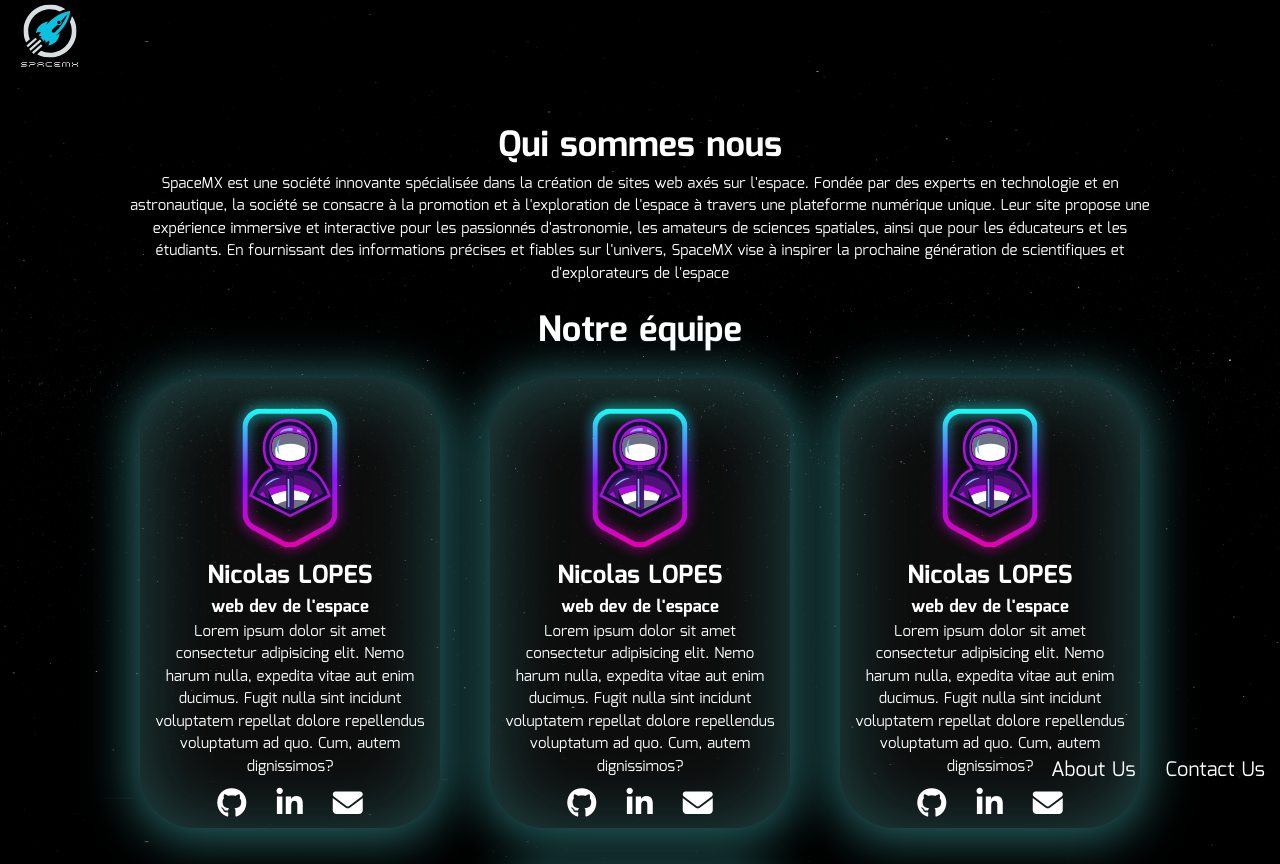
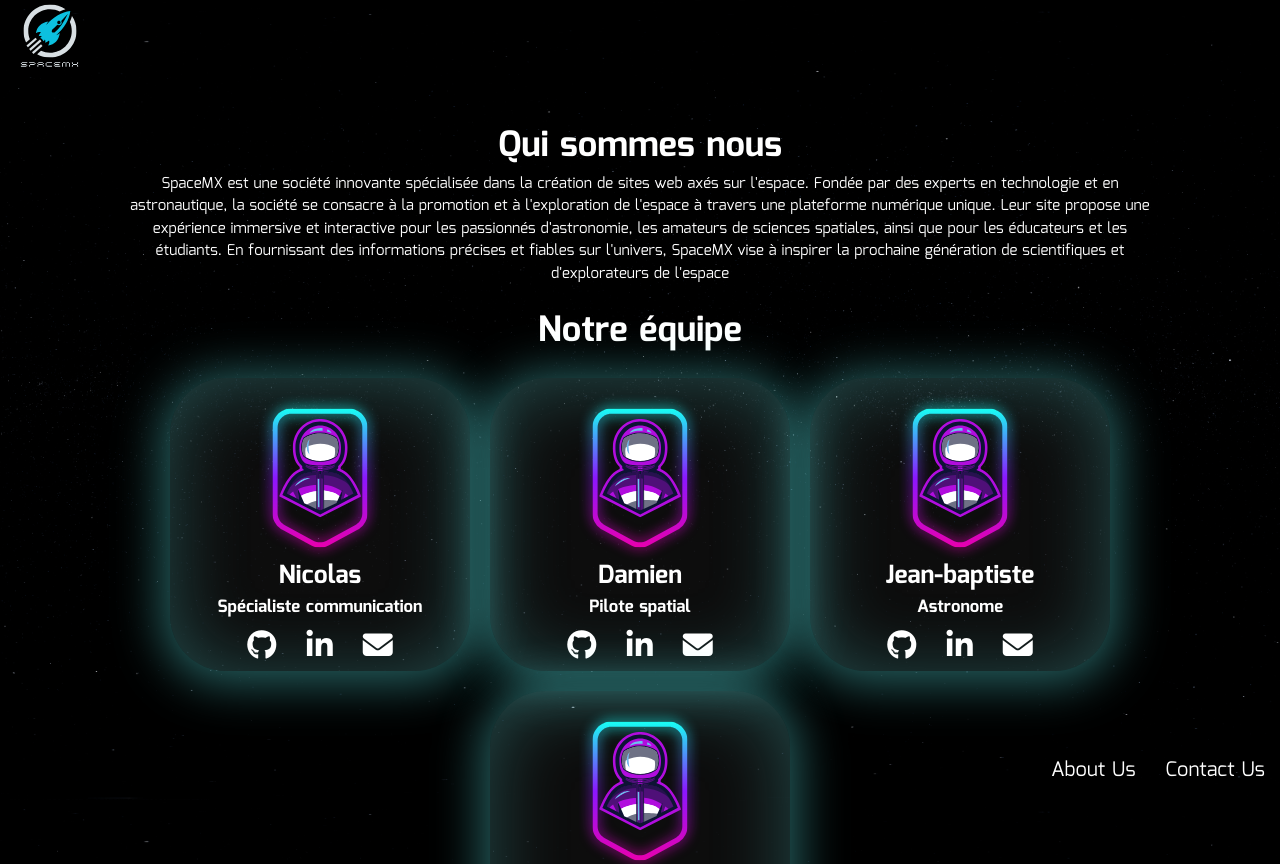
Before and after one commit to WildCodeSchool/2023-02-JS-RemoteFR-DeVMX-P2-G1-Machonauts, a React (Vite) app in the folder frontend/: page /pages/AboutUs in a window 1280 px wide. Shown: the top 864 px of the page. Built offline with nearby package versions, Linux system fonts and the light colour scheme.

Commit message:
add dynamique infos in team card

```diff
--- a/frontend/src/components/TeamCard.jsx
+++ b/frontend/src/components/TeamCard.jsx
@@ -1,27 +1,30 @@
+/* eslint-disable react/prop-types */
 import imgProfil from "../assets/Monaut.svg";
 
-function TeamCard() {
+function TeamCard({ profil }) {
   return (
     <div className="card-machaunaut-container">
       <div className="picture-profil-container">
         <img src={imgProfil} alt="" />
-        <h1>Nicolas LOPES</h1>
-        <h2>web dev de l'espace</h2>
+        <h1>{profil.firstName}</h1>
+        <h2>{profil.title}</h2>
       </div>
       <div className="caracteristique-infos-container">
-        <p>
-          Lorem ipsum dolor sit amet consectetur adipisicing elit. Nemo harum
-          nulla, expedita vitae aut enim ducimus. Fugit nulla sint incidunt
-          voluptatem repellat dolore repellendus voluptatum ad quo. Cum, autem
-          dignissimos?
-        </p>
+        <p>{profil.desciption}</p>
       </div>
       <div className="icons-container">
-        <i className="fa-brands fa-github" />
-        <i className="fa-brands fa-linkedin-in" />
-        <i className="fa-solid fa-envelope" />
+        <a href={profil.github} target="blank">
+          <i className="fa-brands fa-github" />
+        </a>
+        <a href={profil.linkedin} target="blank">
+          <i className="fa-brands fa-linkedin-in" />
+        </a>
+        <a href={`mailto:${profil.mail}`} target="blank">
+          <i className="fa-solid fa-envelope" />
+        </a>
       </div>
     </div>
   );
 }
+
 export default TeamCard;
--- a/frontend/src/datas/data-infos-profils.js
+++ b/frontend/src/datas/data-infos-profils.js
@@ -1,23 +1,26 @@
 const profils = [
   {
+    id: 1,
     firstName: "Nicolas",
     lastName: "Lopes",
     title: "Spécialiste communication",
     description: "",
     linkedin: "https://www.linkedin.com/in/nicolas-lopes-21441478",
     github: "https://github.com/SEF936",
-    mail: "",
+    mail: "lopes_nico@yahoo.fr",
   },
   {
+    id: 2,
     firstName: "Damien",
     lastName: "Arnaud",
-    title: "Pilote spacial",
+    title: "Pilote spatial",
     description: "",
     linkedin: "https://www.linkedin.com/in/damien-a-5a303660/",
     github: "https://github.com/Zanelidd",
     mail: "",
   },
   {
+    id: 3,
     firstName: "Jean-baptiste",
     lastName: "Noiraud",
     title: "Astronome",
@@ -27,6 +30,7 @@ const profils = [
     mail: "",
   },
   {
+    id: 4,
     firstName: "Victor",
     lastName: "Brito",
     title: "Spécialiste technique",
--- a/frontend/src/pages/AboutUs.jsx
+++ b/frontend/src/pages/AboutUs.jsx
@@ -1,3 +1,4 @@
+import profils from "../datas/data-infos-profils";
 import TeamCard from "../components/TeamCard";
 
 function AboutUs() {
@@ -21,10 +22,9 @@ function AboutUs() {
       <div className="team-infos-container">
         <h1>Notre équipe</h1>
         <div className="team-cards-container">
-          <TeamCard />
-          <TeamCard />
-          <TeamCard />
-          <TeamCard />
+          {profils.map((profil) => {
+            return <TeamCard profil={profil} key={profil.id} />;
+          })}
         </div>
       </div>
     </div>
--- a/frontend/src/sass/_aboutUs.scss
+++ b/frontend/src/sass/_aboutUs.scss
@@ -35,7 +35,7 @@
         display: flex;
         flex-wrap: wrap;
         justify-content: center;
-        gap: 5rem;
+        gap: 2rem;
         padding-top: 2rem;
     }
 
--- a/frontend/src/sass/_team_card.scss
+++ b/frontend/src/sass/_team_card.scss
@@ -42,13 +42,17 @@
         gap: 3rem;
         justify-content: center;
 
-        i{
-   font-size: 3rem;
+        a{
+        color: inherit;
+
+            i{
+                font-size: 3rem;
+                    }
+                    i:hover{
+                        color: aqua;
+                    }
         }
-        i:hover{
-            color: aqua;
 
-        }
     }
 
   }
```
